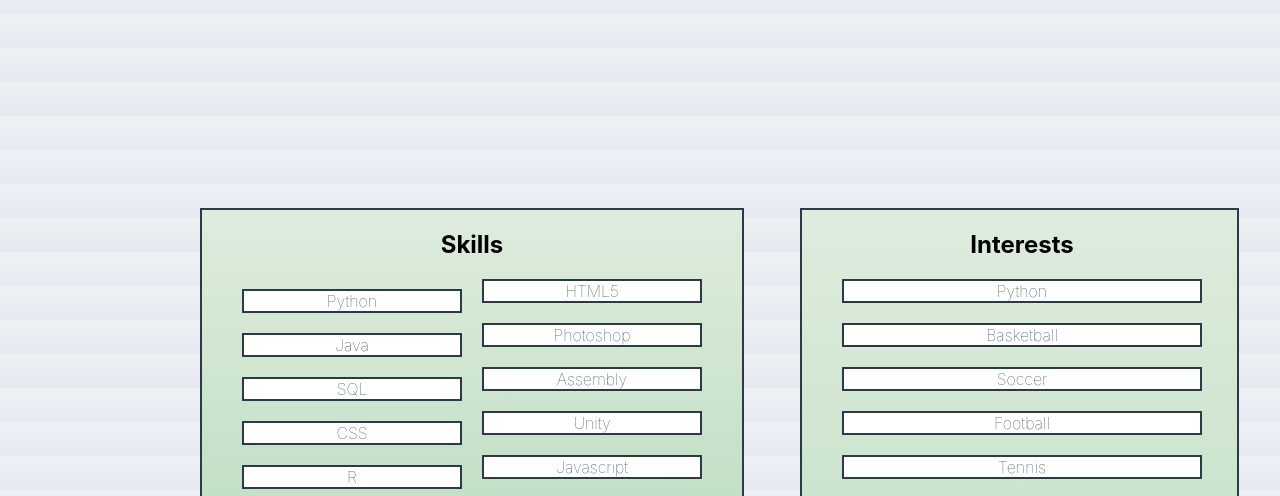
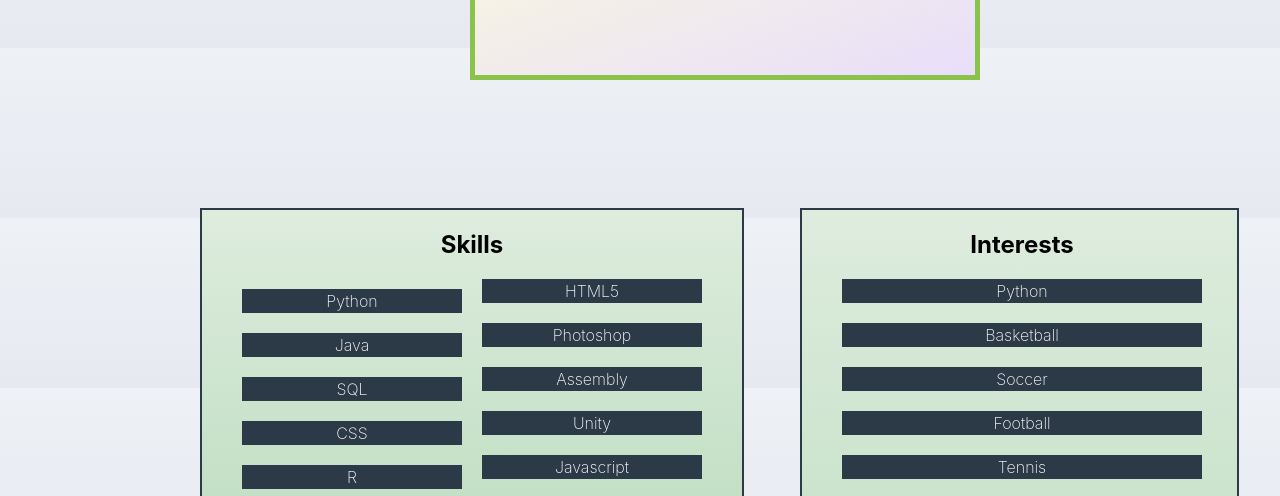
Before and after one commit to Jaidev0077/Jaidev0077.github.io, a plain HTML site: page about.html in a window 1280 px wide. Shown: the part 292-788 px from the top of the page. Drawn offline with Linux system fonts and the light colour scheme.

Commit message:
Tweaked font color and size

```diff
--- a/about.html
+++ b/about.html
@@ -15,7 +15,7 @@
                 <a href="main.html"><li>Home</li></a>
                 <a class="current" href="about.html"><li>About Me</li></a>
                 <a href="projects.html"><li>My Projects</li></a>
-                <a href="New Resume.pdf"><li>Resume</li></a>
+                <a href="New-Resume.pdf"><li>Resume</li></a>
                 <a href="https://www.linkedin.com/in/jaidev-gopakumar-86a004195/"><li>LinkedIn</li></a>
                 <a href="https://github.com/Jaidev0077"><li>GitHub</li></a>
             </ul>
--- a/style.css
+++ b/style.css
@@ -221,9 +221,9 @@ nav li{
     box-shadow: 0px rgb(167, 167, 167);
     -webkit-column-break-inside: avoid;
     -moz-column-break-inside: avoid;
-    background-color: white;
-    color: #2C3A47;
-    font-weight: 100;
+    background-color: #2C3A47;
+    color: white;
+    font-weight: 250;
 
 }
 .skills ul li:hover{
@@ -248,9 +248,9 @@ nav li{
     list-style:none ;
     margin-bottom: 20px;
     border: 2px solid #2C3A47;
-    font-weight: 100;
-    background-color: white;
-    color: #2C3A47;
+    font-weight: 250;
+    background-color: #2C3A47;
+    color: white;
 
 }
 @keyframes fadeMe{
```
Also changed, not shown: main.html (+1 -1 lines), projects.html (+1 -1 lines), Me.jpeg (added), 1 other file.
